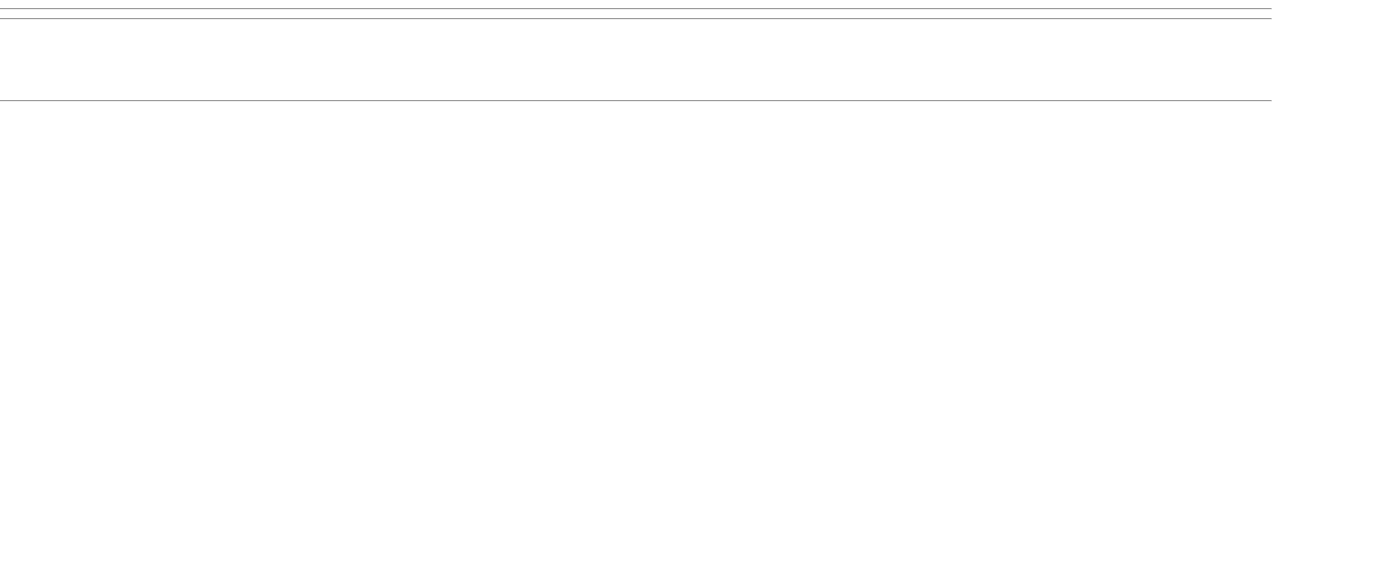
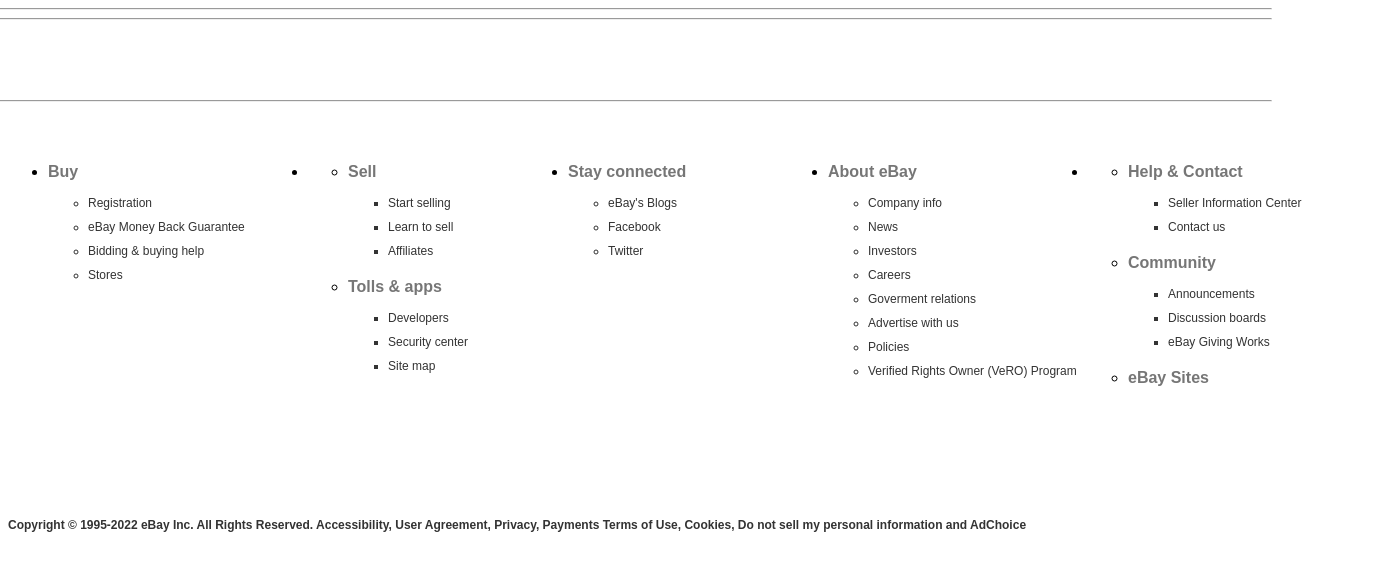
Before and after one commit to bulutlar164/ebay, a Nuxt app: page / in a window 1280 px wide. Shown: the top 570 px of the page, 1388 px wide, since content can reach past the window. Built offline with nearby package versions, Linux system fonts and the light colour scheme.

Commit message:
Update ebayFooter.vue
ebayfooter yapıldı

```diff
--- a/components/ebayFooter.vue
+++ b/components/ebayFooter.vue
@@ -1,3 +1,132 @@
 <template>
+    <div class="footer-div">
+        <ul class="footer-ul">
+            <li>
+                <h1 class="footer-baslık">Buy</h1>
+                <ul class="footer-content">
+                    <li>Registration</li>
+                    <li>eBay Money Back Guarantee</li>
+                    <li>Bidding & buying help</li>
+                    <li>Stores</li>
+                </ul>
+            </li>
+            <li>
+                <ul>
+                    <li class="footer-li">
+                        <h1 class="footer-baslık">Sell</h1>
+                            <ul class="footer-content">
+                                <li>Start selling</li>
+                                <li>Learn to sell</li>
+                                <li>Affiliates</li>
+                            </ul>
+                    </li>
+                    <li class="footer-li">
+                        <h1 class="footer-baslık">Tolls & apps</h1>
+                            <ul class="footer-content">
+                                <li>Developers</li>
+                                <li>Security center</li>
+                                <li>Site map</li>
+                            </ul>
+                    </li>
+                </ul>
+            </li>
+            <li>
+                <h1 class="footer-baslık">Stay connected</h1>
+                <ul class="footer-content">
+                    <li>eBay's Blogs</li>
+                    <li>Facebook</li>
+                    <li>Twitter</li>
+                </ul>
+            </li>
+            <li>
+                <h1 class="footer-baslık">About eBay</h1>
+                <ul class="footer-content">
+                    <li>Company info</li>
+                    <li>News</li>
+                    <li>Investors</li>
+                    <li>Careers</li>
+                    <li>Goverment relations</li>
+                    <li>Advertise with us</li>
+                    <li>Policies</li>
+                    <li>Verified Rights Owner (VeRO) Program</li>
+                </ul>
+            </li>
+            <li>
+                <ul>
+                    <li class="footer-li">
+                        <h1 class="footer-baslık">Help & Contact</h1>
+                            <ul class="footer-content">
+                                <li>Seller Information Center</li>
+                                <li>Contact us</li>
+                            </ul>
+                    </li>
+                    <li class="footer-li">
+                        <h1 class="footer-baslık">Community</h1>
+                            <ul class="footer-content">
+                                <li>Announcements</li>
+                                <li>Discussion boards</li>
+                                <li>eBay Giving Works</li>
+                            </ul>
+                    </li>
+                    <li class="footer-li">
+                        <h1 class="footer-baslık">eBay Sites</h1>
+                    </li>
+                </ul>
+            </li>
+        </ul>
+        <h1 class="footer-div-h1">Copyright © 1995-2022 eBay Inc. All Rights Reserved. Accessibility, User Agreement, Privacy, Payments Terms of Use, Cookies, Do not sell my personal information and AdChoice</h1>
+    </div>
+    </template>
 
-</template>
+    <style>
+
+     .footer-ul{
+        display: flex;
+        height: 350px;
+     }
+
+     .footer-ul li {
+        width: 220px;
+        margin-right: 40px;
+     }
+
+     .footer-div{
+        height: 450px;
+        margin-top: 50px;
+     }
+
+     .footer-div-h1{
+        font-size: 12px;
+        color: #333;
+        font-family: "Market Sans", Arial, sans-serif;
+     }
+     .footer-content{
+        margin: 0px;
+
+     }
+
+     .footer-li{
+        margin-bottom: 20px;
+     }
+
+     .footer-content li{
+        font-size: 12px;
+        color: #333;
+        margin-left: 0px;
+        font-family: "Market Sans", Arial, sans-serif;
+        margin-bottom: 10px;
+     }
+
+     .footer-baslık{
+        font-size: 16px;
+        color: #767676;
+        font-family: "Market Sans", Arial, sans-serif;
+        margin-bottom: 15px;
+     }
+
+
+    </style>
+
+    <script>
+
+    </script>
```
